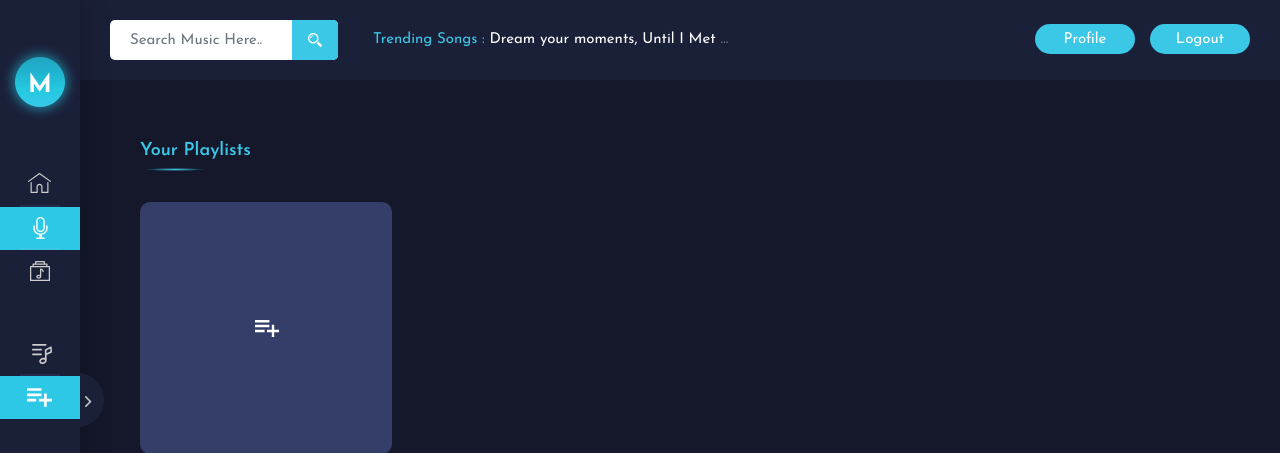
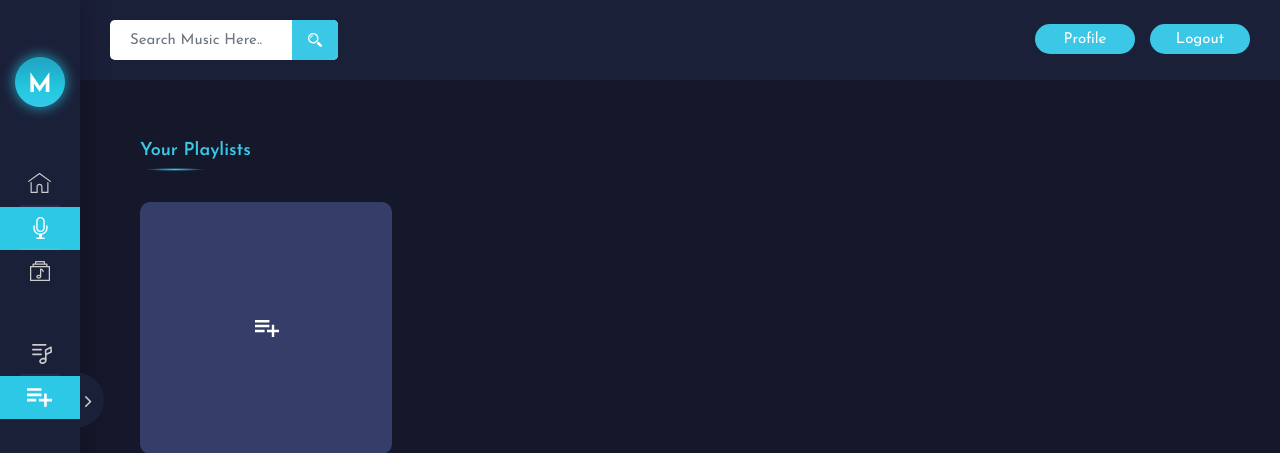
Before and after one commit to ZahraFazel/music-player-platform, a Django app: page /my_playlists/ in a window 1280 px wide. Shown: the top 453 px of the page. Run offline with Django 3.2, Linux system fonts and the light colour scheme; the visitor is signed in with stand-in values (Sample User, id 1); data that the repository does not hold is empty; parts of the project's set-up code (start-up, migrations or seed data) failed here and were passed over; some libraries are stand-ins or nearby versions; some web fonts are replaced.

Commit message:
remove irrelevant images

```diff
--- a/musicplayer_app/templates/musicplayer_app/playlists.html
+++ b/musicplayer_app/templates/musicplayer_app/playlists.html
@@ -217,10 +217,10 @@
 							<img src="images/svg/search.svg" alt="">
 						</span>
                 </div>
-                <div class="ms_top_trend">
-                    <span><a href="#" class="ms_color">Trending Songs :</a></span> <span class="top_marquee"><a
-                        href="#">Dream your moments, Until I Met You, Gimme Some Courage, Dark Alley (+8 More)</a></span>
-                </div>
+<!--                <div class="ms_top_trend">-->
+<!--                    <span><a href="#" class="ms_color">Trending Songs :</a></span> <span class="top_marquee"><a-->
+<!--                        href="#">Dream your moments, Until I Met You, Gimme Some Courage, Dark Alley (+8 More)</a></span>-->
+<!--                </div>-->
             </div>
             <div class="ms_top_right">
                 <div class="ms_top_btn">
@@ -244,7 +244,7 @@
                     <div class="col-lg-2 col-md-6">
                         <div class="ms_rcnt_box marger_bottom25">
                             <div class="ms_rcnt_box_img">
-                                <img src="images/radio/playlist.jpg" alt="" class="img-fluid">
+<!--                                <img src="images/radio/playlist.jpg" alt="" class="img-fluid">-->
                                 <div class="ms_main_overlay">
                                     <div class="ms_box_overlay"></div>
                                     <div class="ms_play_icon">
@@ -286,19 +286,19 @@
                     <div class="swiper-slide">
                         <div class="ms_rcnt_box">
                             <div class="ms_rcnt_box_img">
-                                <img src="images/radio/img6.jpg" alt="">
+<!--                                <img src="musicplayer_app/static/images/radio/img6.jpg" alt="">-->
                                 <div class="ms_main_overlay">
                                     <div class="ms_box_overlay"></div>
-                                    <div class="ms_more_icon">
-                                        <img src="images/svg/more.svg" alt="">
-                                    </div>
+<!--                                    <div class="ms_more_icon">-->
+<!--                                        <img src="images/svg/more.svg" alt="">-->
+<!--                                    </div>-->
                                     <ul class="more_option">
                                         <li><a href="/follow/{{ playlist.0.id }}"><span class="opt_icon"><span
                                                 class="icon icon_fav"></span></span>Unfollow</a></li>
                                     </ul>
-                                    <div class="ms_play_icon">
-                                        <img src="images/svg/play.svg" alt="">
-                                    </div>
+<!--                                    <div class="ms_play_icon">-->
+<!--                                        <img src="images/svg/play.svg" alt="">-->
+<!--                                    </div>-->
                                 </div>
                             </div>
                             <div class="ms_rcnt_box_text">
@@ -326,12 +326,12 @@
                     <div class="swiper-slide">
                         <div class="ms_rcnt_box">
                             <div class="ms_rcnt_box_img">
-                                <img src="images/radio/img6.jpg" alt="">
+<!--                                <img src="images/radio/img6.jpg" alt="">-->
                                 <div class="ms_main_overlay">
                                     <div class="ms_box_overlay"></div>
-                                    <div class="ms_more_icon">
-                                        <img src="images/svg/more.svg" alt="">
-                                    </div>
+<!--                                    <div class="ms_more_icon">-->
+<!--                                        <img src="images/svg/more.svg" alt="">-->
+<!--                                    </div>-->
                                     <ul class="more_option">
                                         <li><a href="/follow/{{ playlist.0.id }}"><span class="opt_icon"><span
                                                 class="icon icon_fav"></span></span>Unfollow</a></li>
```
